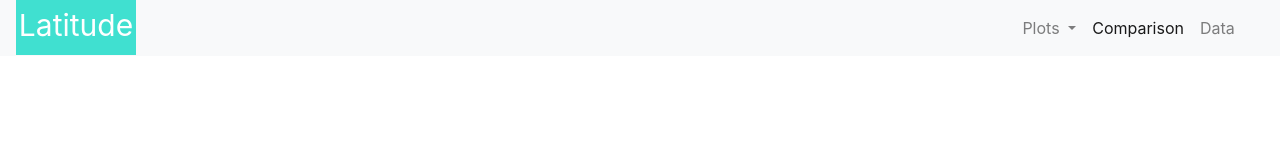
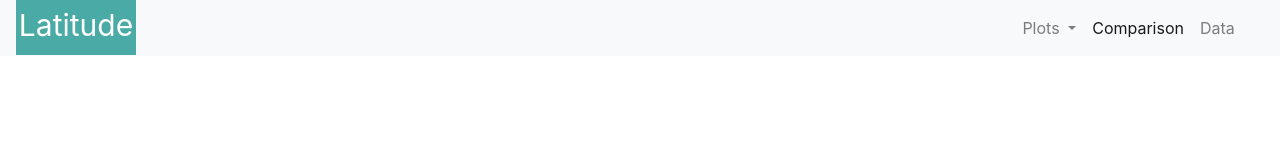
Before and after one commit to isoju/Web-Design-Challenge, a plain HTML site: page index.html in a window 1280 px wide. Shown: the top 160 px of the page. Drawn offline with nearby package versions, Linux system fonts and the light colour scheme.

Commit message:
updating

```diff
--- a/index.html
+++ b/index.html
@@ -9,7 +9,7 @@
 
 </head>
 
-<body>
+<body id = "body">
 
   <nav class="navbar navbar-expand-lg navbar-light bg-light">
     <figure class="navbar-brand" id = "latitude_box">Latitude</figure>
--- a/style.css
+++ b/style.css
@@ -1,3 +1,9 @@
+
+#body {
+    color: #898989
+
+}
+
 #navbarSupportedContent {
     position: relative;
     left: 80%;
@@ -5,7 +11,7 @@
 
 #latitude_box {
     position: fixed;
-    background-color: turquoise;
+    background-color: #4aaaa5;
     background-size: 50% auto;
     height: 70px;
     width: 120px;
@@ -14,4 +20,5 @@
     font-size: 30px;
     background-size: cover;
     line-height: 70px;
+
 }
```
